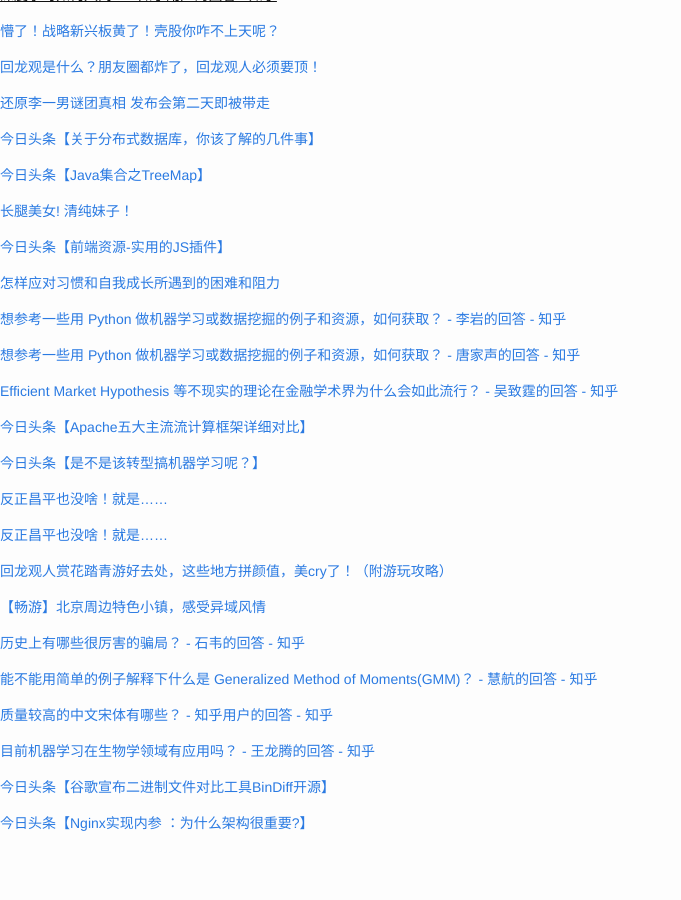
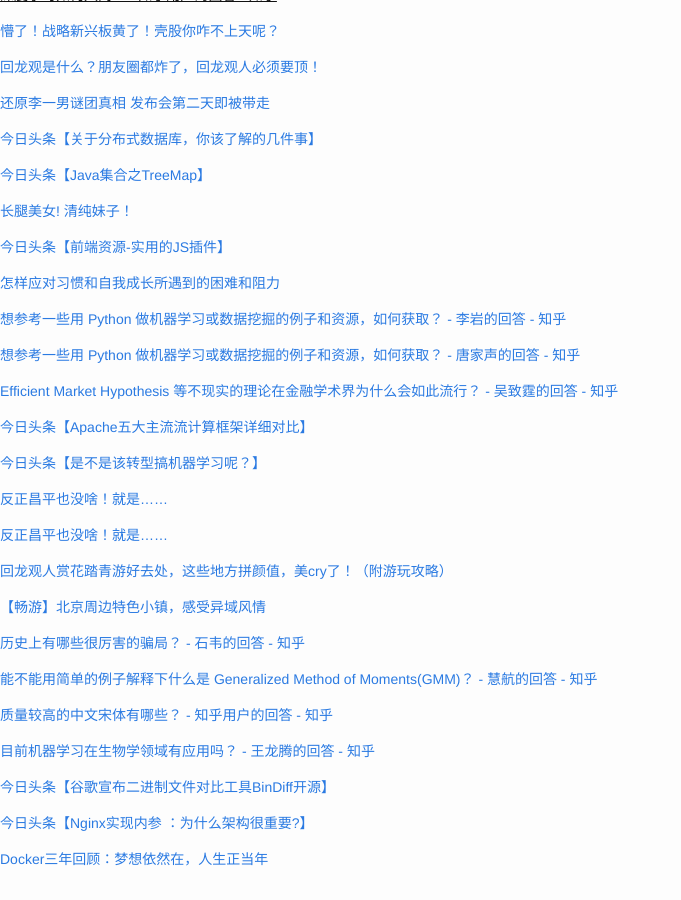
Before and after one commit to cnwarden/cnwarden.github.io, a Jekyll site: the page built from fav/index.md, in a window 1280 px wide and 900 px high, scrolled down 5682 px. Shown: the whole window, without its empty margins (0-681 px from the left). Built offline with Jekyll 4.4.1, drawn with Linux system fonts in a browser that asks for light colours; emoji names are drawn with the system emoji font; before the commit the page ends 6546 px from its top, so only the background shows below that.

Commit message:
auto commit

```diff
--- a/fav/index.md
+++ b/fav/index.md
@@ -362,3 +362,5 @@ title:  fav
 [今日头条【谷歌宣布二进制文件对比工具BinDiff开源】](http://toutiao.com/item/6264515946669408770/?iid=3851293451&app=news_article&tt_from=android_share&utm_source=email&utm_medium=toutiao_android&utm_campaign=client_share)
 
 [今日头条【Nginx实现内参 ：为什么架构很重要?】](http://toutiao.com/item/6264526583218831873/?iid=3851293451&app=news_article&tt_from=android_share&utm_source=email&utm_medium=toutiao_android&utm_campaign=client_share)
+
+[Docker三年回顾：梦想依然在，人生正当年](http://mp.weixin.qq.com/s?__biz=MjM5MDE0Mjc4MA==&mid=403178679&idx=1&sn=d555a7c9dfdd407b66d1e555b49ea374&scene=0#wechat_redirect)
```
